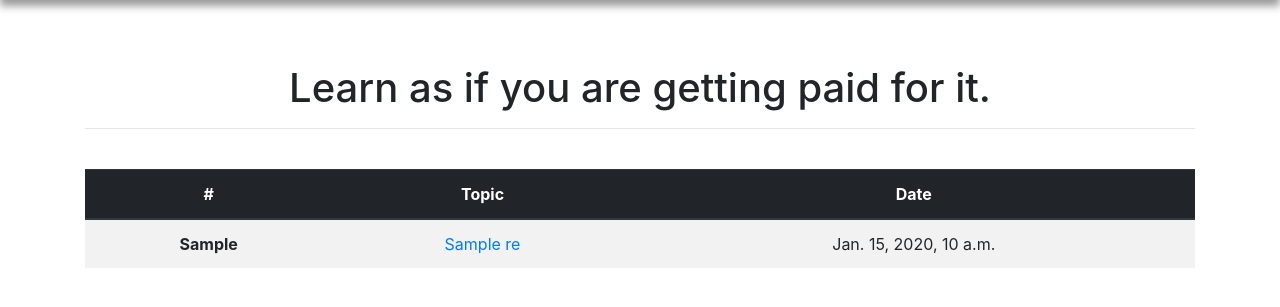
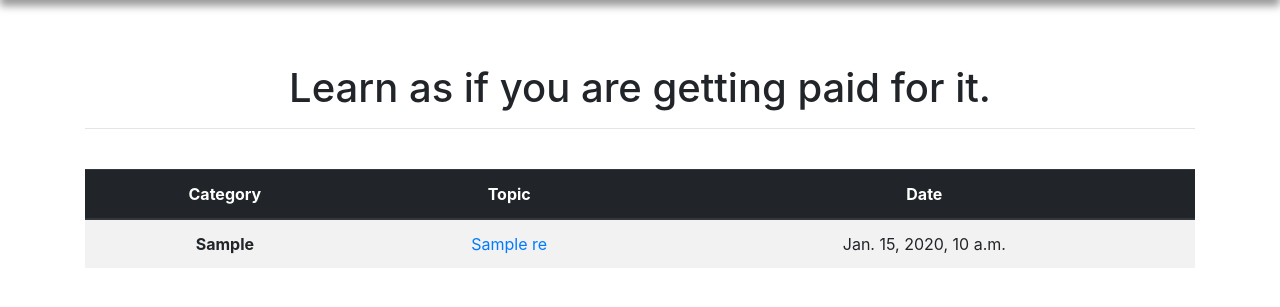
Before and after one commit to iet-fractal/fractalWebsite, a Django app: template extras/templates/extras/resources.html in a window 1280 px wide. Shown: the part 61-368 px from the top of the page. Run offline with Django 3.2, Linux system fonts and the light colour scheme; the template is opened without the code that fills it: most values are stand-ins (such as "Sample title", 1, 10 or a date in 2020); some libraries are stand-ins or nearby versions.

Commit message:
Resources page update

```diff
--- a/extras/templates/extras/resources.html
+++ b/extras/templates/extras/resources.html
@@ -83,7 +83,7 @@
   <table class="table table-striped">
   <thead class="thead-dark">
     <tr>
-      <th scope="col">#</th>
+      <th scope="col">Category</th>
       <th scope="col">Topic</th>
       <th scope="col">Date</th>
     </tr>
@@ -92,7 +92,7 @@
        {% for res in resources %}
           <tr>
             <th scope="row">{{ res.display_tags1 }}</th>
-            <td><a href="#">{{ res.title }}</a></td>
+            <td><a href="{{res.url}}">{{ res.title }}</a></td>
             <td>{{ res.date}}</td>
 
           </tr>
```
